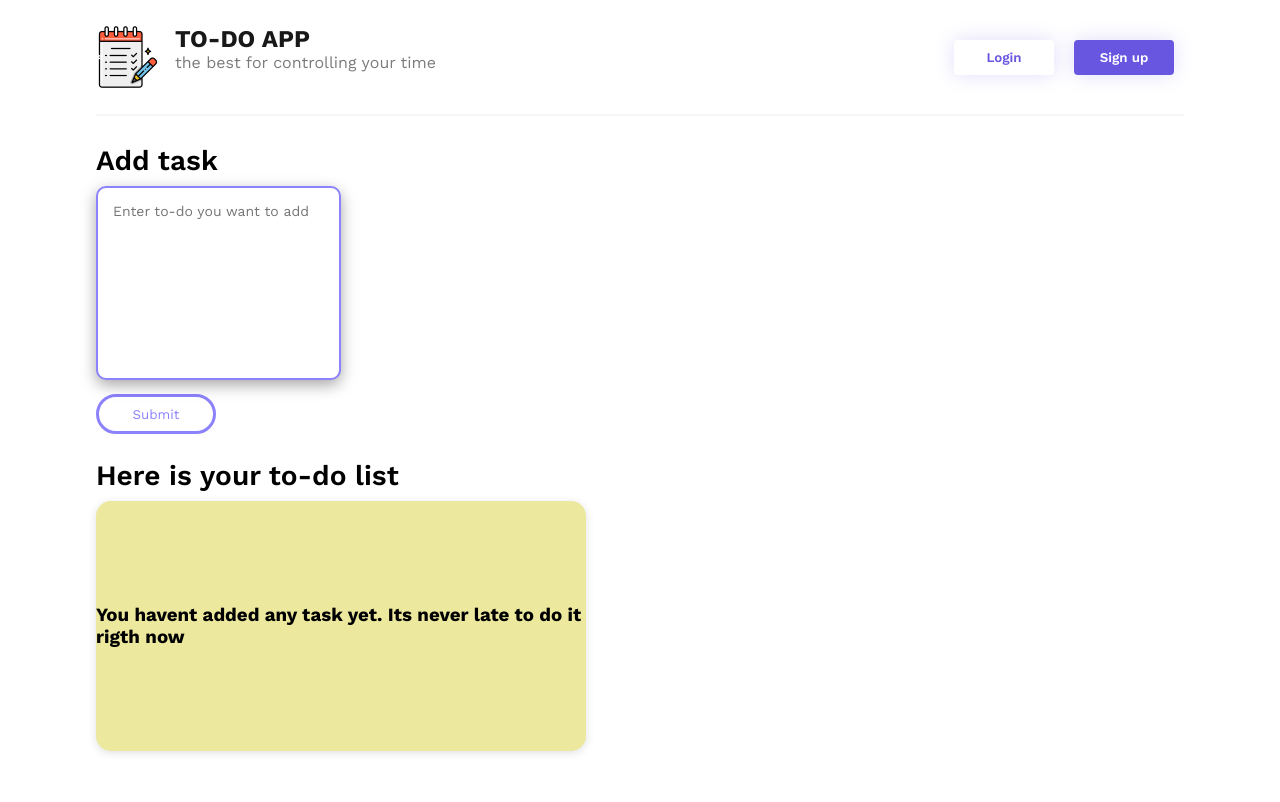
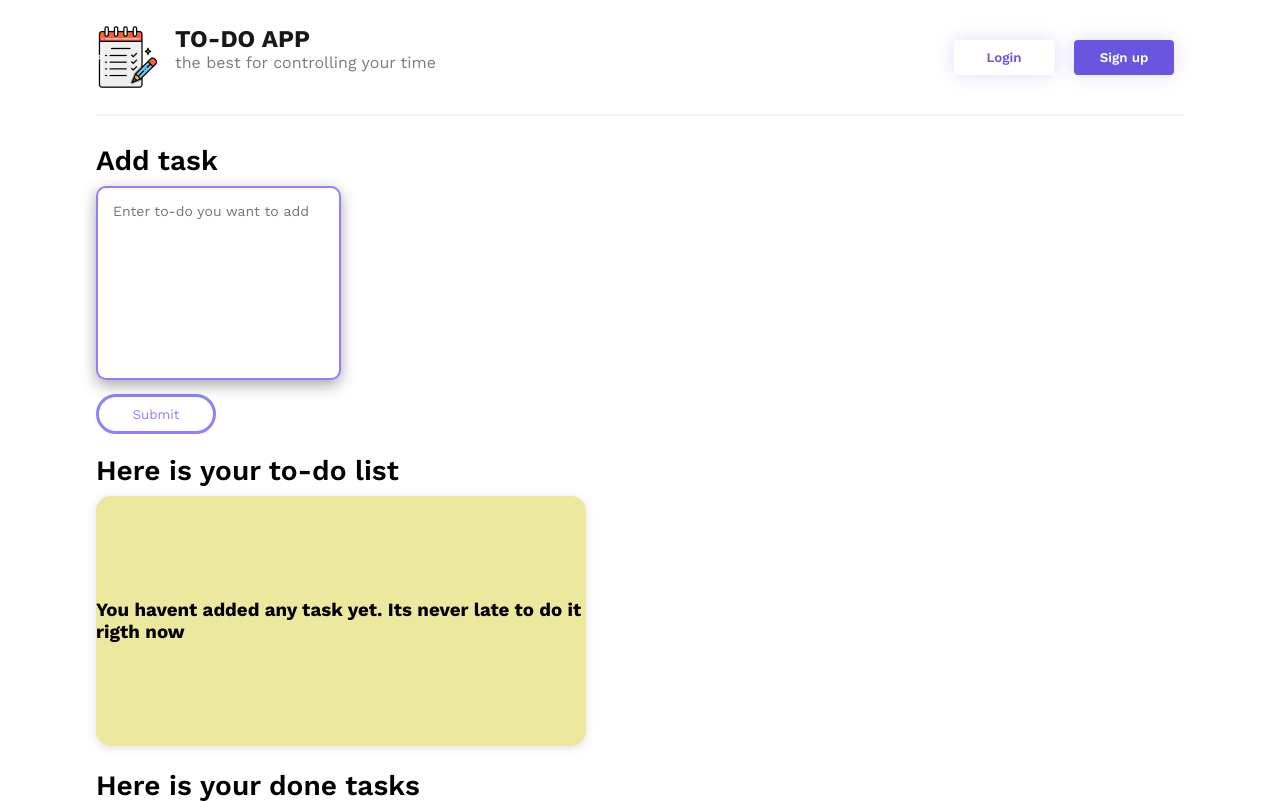
Before and after one commit to RemiixSp/todo-list, a React (Create React App) app: page / in a window 1280 px wide. Built offline with nearby package versions, Linux system fonts and the light colour scheme.

Commit message:
feat: :sparkles: adding posibility to mark task as done
a lot of refactoring is needed

```diff
--- a/src/core/store/todo/index.tsx
+++ b/src/core/store/todo/index.tsx
@@ -1,6 +1,6 @@
 import { createSlice } from '@reduxjs/toolkit';
 import type { PayloadAction } from '@reduxjs/toolkit';
-import { TodoState, Task } from './types';
+import { TodoState, Task, Status } from './types';
 import {
   getListedTasksFromLS,
   getDoneTasksFromLS,
@@ -23,9 +23,24 @@ export const todoSlice = createSlice({
         state.listedTasks.push(action.payload);
       }
     },
+    finishTask: (state, action: PayloadAction<string>) => {
+      const listedTasks = state.listedTasks.filter(
+        (obj) => obj.description !== action.payload
+      );
+      const task: Task = {
+        description: action.payload,
+        status: Status.DELETED,
+      };
+      const doneTasks = state.doneTasks.concat(task);
+      return {
+        ...state,
+        listedTasks,
+        doneTasks,
+      };
+    },
   },
 });
 
-export const { addTask } = todoSlice.actions;
+export const { addTask, finishTask } = todoSlice.actions;
 
 export default todoSlice.reducer;
--- a/src/core/store/todo/types.tsx
+++ b/src/core/store/todo/types.tsx
@@ -1,6 +1,7 @@
 export enum Status {
   LISTED = 'listed',
   PINNED = 'pinned',
+  DELETED = 'deleted',
 }
 
 export type Task = {
--- a/src/ui/components/todoBlock/index.tsx
+++ b/src/ui/components/todoBlock/index.tsx
@@ -7,14 +7,17 @@ import cn from 'classnames';
 
 interface TodoProps {
   description: string;
-  isPinned: boolean;
+  isPinned?: boolean;
+  done?: boolean;
+  onDoneClick?: (val: string) => void;
 }
 
-const TodoBlock: React.FC<TodoProps> = ({ description }) => (
+const TodoBlock: React.FC<TodoProps> = ({ description, onDoneClick }) => (
   <div className={styles.todo}>
     <p>{description}</p>
     <img className={cn(styles.todoImg, styles.todoPin)} src={pin} alt='Pin' />
     <img
+      onClick={() => onDoneClick?.(description)}
       className={cn(styles.todoImg, styles.todoDone)}
       src={done}
       alt='Done'
--- a/src/ui/components/todoBlock/todo.module.scss
+++ b/src/ui/components/todoBlock/todo.module.scss
@@ -2,11 +2,13 @@
   position: relative;
   width: 48%;
   padding: 10px;
-  padding-right: 22px;
+  padding-right: 35px;
   margin: 10px 0;
   border-radius: 15px;
+  min-height: 100px;
   background-color: #18b5a4;
   box-shadow: rgba(0, 0, 0, 0.16) 0px 1px 4px;
+  word-wrap: break-word;
 
   p {
     color: white;
--- a/src/ui/pages/home/home.module.scss
+++ b/src/ui/pages/home/home.module.scss
@@ -50,7 +50,7 @@
       }
 
       .todoBlockHeader {
-        padding-top: 15px;
+        padding-top: 10px;
       }
 
       .allTodos {
@@ -61,6 +61,7 @@
         background-color: #ece89d;
         border-radius: 15px;
         margin-top: 10px;
+        margin-bottom: 15px;
         box-shadow: rgba(99, 99, 99, 0.2) 0px 2px 8px 0px;
 
         .noTask {
--- a/src/ui/pages/home/index.tsx
+++ b/src/ui/pages/home/index.tsx
@@ -5,7 +5,7 @@ import styles from './home.module.scss';
 import TextArea from '../../common/textArea';
 import { useDispatch, useSelector } from 'react-redux';
 import { RootState } from '../../../core/store/store';
-import { addTask } from '../../../core/store/todo';
+import { addTask, finishTask } from '../../../core/store/todo';
 import { Task, Status } from '../../../core/store/todo/types';
 
 const Home = () => {
@@ -18,18 +18,20 @@ const Home = () => {
     setTextAreaValue(event.target.value);
   };
 
-  const listTasks = useSelector(
-    (state: RootState) => state.todoReducer.listedTasks
-  );
   const allTasks = useSelector((state: RootState) => state.todoReducer);
   const addTaskAction = () => {
     const newTodo: Task = { description: textAreaValue, status: Status.LISTED };
     dispatch(addTask(newTodo));
   };
+  const makeTaskDone = (val: string) => {
+    dispatch(finishTask(val));
+  };
 
   const onFormSubmit = (event: React.FormEvent<HTMLFormElement>) => {
     event.preventDefault();
-    addTaskAction();
+    if (window.confirm('Add this task to your list?')) {
+      addTaskAction();
+    }
   };
   React.useEffect(() => {
     if (componentDidMount.current) {
@@ -62,22 +64,36 @@ const Home = () => {
           </div>
           <h2 className={styles.todoBlockHeader}>Here is your to-do list</h2>
           <div className={styles.allTodos}>
-            {listTasks.length === 0 ? (
+            {allTasks.listedTasks.length === 0 ? (
               <h3 className={styles.noTask}>
                 You havent added any task yet. Its never late to do it rigth now
               </h3>
             ) : (
               <>
-                {listTasks.map((obj, index) => (
+                {allTasks.listedTasks.map((obj, index) => (
                   <TodoBlock
                     key={obj.description}
                     description={obj.description}
                     isPinned={obj.status === 'pinned' ? true : false}
+                    onDoneClick={makeTaskDone}
                   />
                 ))}
               </>
             )}
           </div>
+          <h2 className={styles.todoBlockHeader}>Here is your done tasks</h2>
+          {allTasks.doneTasks.length !== 0 && (
+            <div className={styles.allTodos}>
+              {allTasks.doneTasks.map((obj, index) => (
+                <TodoBlock
+                  done
+                  key={obj.description}
+                  description={obj.description}
+                  isPinned={obj.status === 'pinned' ? true : false}
+                />
+              ))}
+            </div>
+          )}
         </div>
       </div>
     </div>
```
